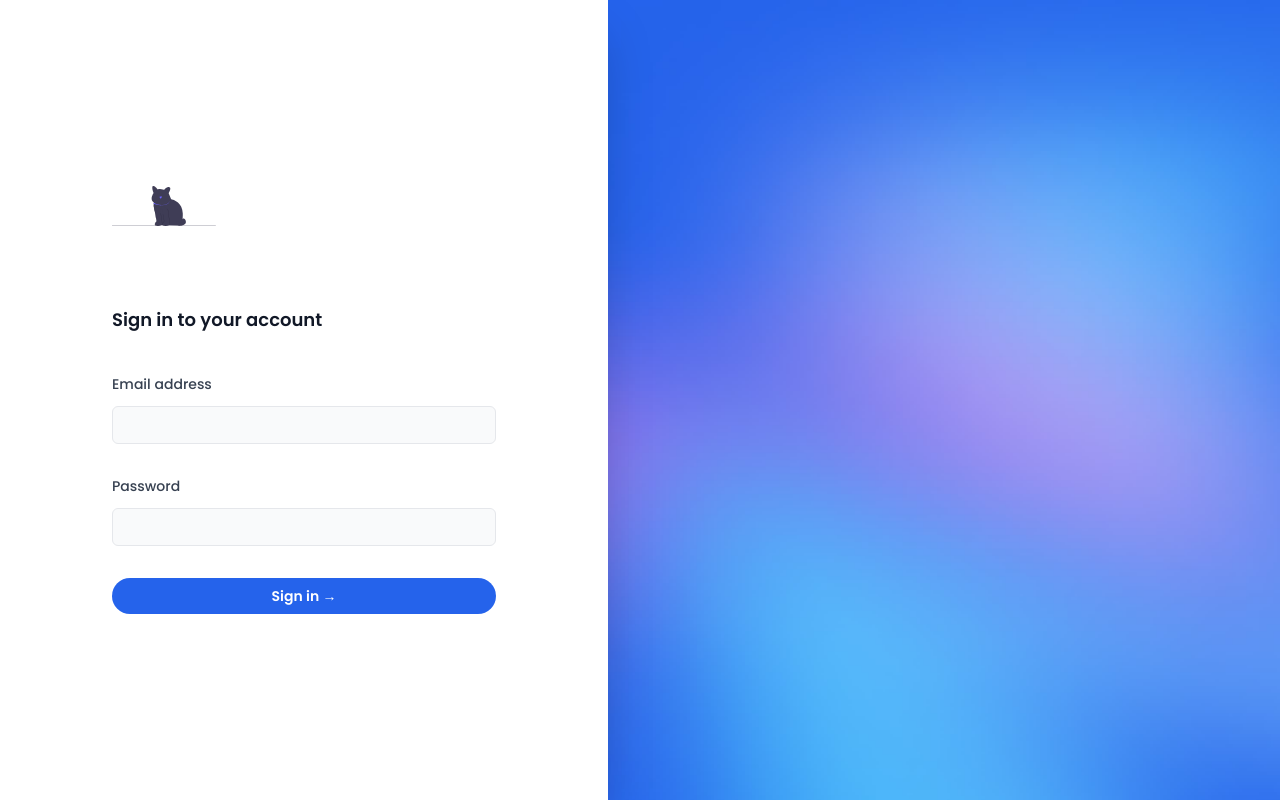
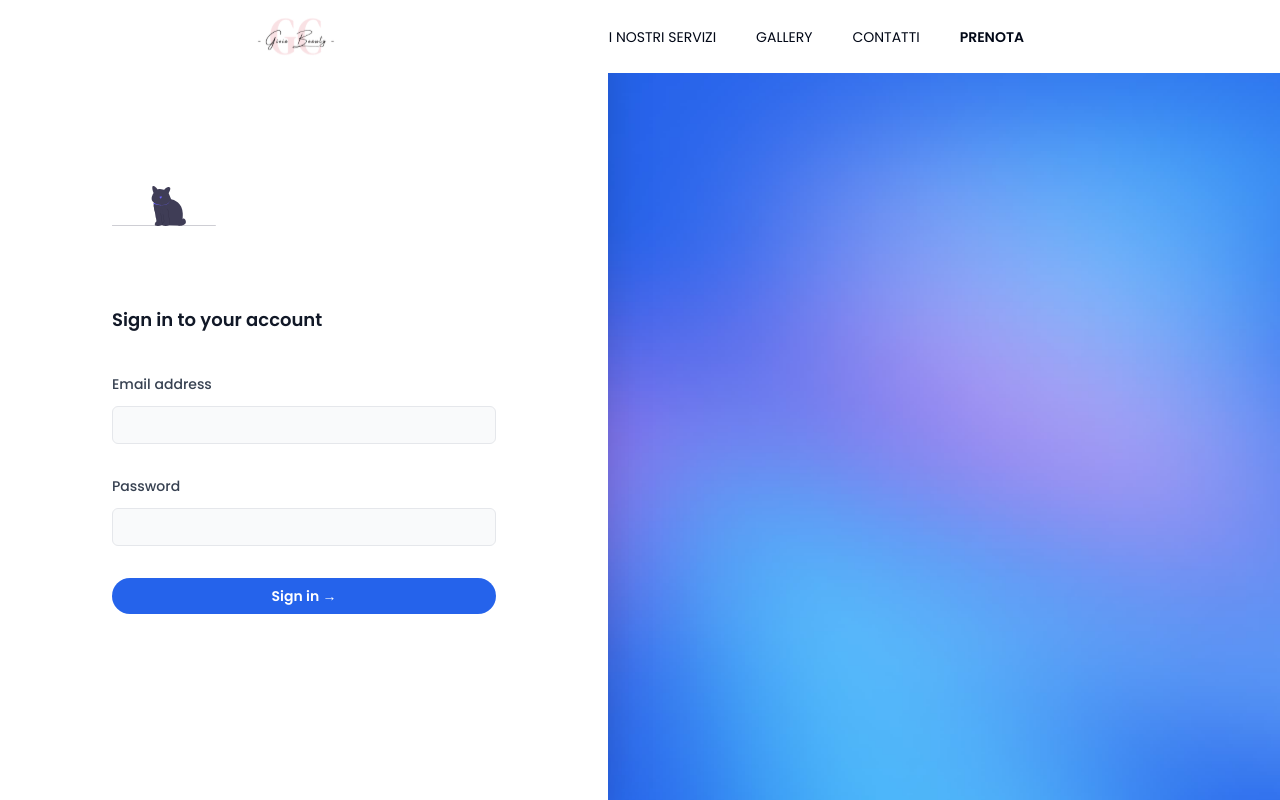
Before and after one commit to victorwp288/clinic, a Next.js app: page /login in a window 1280 px wide. Built offline with nearby package versions, Linux system fonts and the light colour scheme; no server answers.

Commit message:
media queries for homepage and adjusted form colors

```diff
--- a/package.json
+++ b/package.json
@@ -36,6 +36,7 @@
     "react-day-picker": "^8.10.0",
     "react-dom": "^18.2.0",
     "react-hook-form": "^7.50.1",
+    "react-scroll": "^1.9.0",
     "react-toastify": "^10.0.4",
     "tailwind-merge": "^2.2.1",
     "tailwindcss": "^3.4.1",
--- a/src/app/page.jsx
+++ b/src/app/page.jsx
@@ -5,10 +5,15 @@ import HeroSection from '@/components/HeroSection'
 export default function Home() {
   return (
     <>
-      <main className="fadeIn animate-fadeIn ">
+      <main className="fadeIn animate-fadeIn bg-white">
         <HeroSection />
-        <ServicesContainer />
-        <BookAppointment />
+        <div id="services">
+          <ServicesContainer />
+        </div>
+
+        <div id="booking-section">
+          <BookAppointment />
+        </div>
       </main>
     </>
   )
--- a/src/components/BookAppointment.jsx
+++ b/src/components/BookAppointment.jsx
@@ -127,12 +127,17 @@ const BookAppointment = () => {
     day <= new Date() || day.getDay() === 0 || day.getDay() === 6
 
   return (
+    <div className=" m-auto mt-12 w-[95vw] space-y-8 p-5 sm:p-1 md:w-[70vw]">
+      <div className="flex flex-col gap-4 py-4">
+        <h4 className="text-xs font-extrabold text-[#dec3c5] ">
+          CONCEDITI UN MOMENTO DI RELAX
+        </h4>
+        <h2 className="font-serif text-3xl font-bold tracking-tight">
+          Prenota un appuntamento
+        </h2>
+      </div>
       <Form {...form}>
-      <form
-        onSubmit={form.handleSubmit(handleSubmit)}
-        className="container m-auto mt-12 w-[70vw] space-y-8 p-5"
-      >
-        <h1 className="text-4xl">Book now</h1>
+        <form onSubmit={form.handleSubmit(handleSubmit)}>
           <div className="grid grid-cols-1 gap-8 md:grid-cols-2">
             {/* Calendar */}
             <FormField
@@ -199,6 +204,7 @@ const BookAppointment = () => {
                   <FormLabel>Appointment Type</FormLabel>
                   <FormControl>
                     <select
+                      className=" rounded-lg border border-[#e5e7eb] px-3 py-2 text-sm"
                       {...field}
                       onChange={(e) => {
                         const selectedType = appointmentTypes.find(
@@ -286,6 +292,7 @@ const BookAppointment = () => {
         </form>
         <ToastContainer />
       </Form>
+    </div>
   )
 }
 
--- /dev/null
+++ b/src/components/BurgerMenu.jsx
@@ -0,0 +1,62 @@
+'use client'
+
+import { useEffect, useRef } from 'react'
+import Link from 'next/link'
+
+const BurgerMenu = ({ isOpen, setIsOpen, menuItems }) => {
+  const linksRef = useRef(null)
+
+  useEffect(() => {
+    if (isOpen) {
+      linksRef.current.classList.add('flex')
+      linksRef.current.classList.remove('hidden')
+    } else {
+      linksRef.current.classList.add('hidden')
+      linksRef.current.classList.remove('flex')
+    }
+  }, [isOpen])
+
+  return (
+    <div className={`relative ${isOpen ? 'z-50' : ''}`}>
+      <button
+        className="relative z-50 flex h-8 w-8 flex-col items-center justify-center space-y-1.5"
+        onClick={() => setIsOpen(!isOpen)}
+      >
+        <span
+          className={`block h-0.5 w-6 bg-black transition-transform duration-300 ease-in-out ${
+            isOpen ? 'translate-y-2 rotate-45' : ''
+          }`}
+        ></span>
+        <span
+          className={`block h-0.5 w-6 bg-black transition-opacity duration-300 ease-in-out ${
+            isOpen ? 'opacity-0' : 'opacity-100'
+          }`}
+        ></span>
+        <span
+          className={`block h-0.5 w-6 bg-black transition-transform duration-300 ease-in-out ${
+            isOpen ? '-translate-y-2 -rotate-45' : ''
+          }`}
+        ></span>
+      </button>
+      <div
+        ref={linksRef}
+        className={` fixed inset-0 hidden flex-col items-start justify-center space-y-4 bg-white px-8 transition-opacity duration-300 ease-in-out ${
+          isOpen ? 'opacity-100' : 'opacity-0'
+        }`}
+      >
+        {menuItems.map((item) => (
+          <Link key={item.id} href={item.link} passHref>
+            <p
+              className="cursor-pointer  text-3xl font-medium"
+              onClick={() => setIsOpen(false)}
+            >
+              {item.label}
+            </p>
+          </Link>
+        ))}
+      </div>
+    </div>
+  )
+}
+
+export default BurgerMenu
--- a/src/components/HeroSection.jsx
+++ b/src/components/HeroSection.jsx
@@ -1,21 +1,22 @@
-"use client";
-import React from 'react'
+import Image from 'next/image'
+import rituale from '@/images/rituale.jpg'
 
 function HeroSection() {
   return (
-    <div
-      className="  z-0  grid h-screen grid-cols-1 items-end justify-center bg-cover bg-center md:grid-cols-2"
-      style={{ backgroundColor: '#faf0f1' }}
-    >
-      <div className=" relative p-24 md:p-24">
-        <h3 className="text-black">
-          “Experience the artistry of beauty transformation at our premier
-          clinic. Discover personalized treatments tailored to enhance your
-          natural radiance and rejuvenate your skin. <br />
-          <br />
-          Step into a world of indulgence and refinement, where every visit
-          leaves you feeling confident, refreshed, and revitalized.”
-        </h3>
+    <div className="relative mb-6 h-screen bg-cover bg-center md:mb-24">
+      <Image
+        className="h-full w-full object-cover"
+        src={rituale}
+        alt="duration of the service"
+      />
+      <div className="absolute inset-0 flex items-center justify-center">
+        <div className="absolute inset-0 bg-gradient-to-t from-zinc-900/80 from-10% to-transparent"></div>
+        <div className="relative p-8 md:p-12">
+          <h3 className="text-center text-3xl font-bold leading-tight text-white">
+            Experience the artistry of beauty transformation at our premier
+            clinic.
+          </h3>
+        </div>
       </div>
     </div>
   )
--- a/src/components/Navbar.jsx
+++ b/src/components/Navbar.jsx
@@ -1,81 +1,85 @@
 'use client'
 
+import Image from 'next/image'
+import logo from '@/images/logo.svg'
+import { Link as ScrollLink } from 'react-scroll'
 import { useRouter } from 'next/navigation'
-import { useEffect, useState } from 'react'
-import Image from 'next/image'
-import ActiveLink from '@/components/ActiveLink'
-import logo from '@/images/logo.svg'
+import { useState } from 'react'
+import BurgerMenu from '@/components/BurgerMenu' // Adjust the import path as necessary
 
 function Navbar() {
   const router = useRouter()
-  const [prevScrollPos, setPrevScrollPos] = useState(0)
-  const [visible, setVisible] = useState(true)
-  const [isMounted, setIsMounted] = useState(false)
+  const [isMenuOpen, setIsMenuOpen] = useState(false)
 
-  useEffect(() => {
-    setIsMounted(true)
-  }, [])
-
-  useEffect(() => {
-    if (!isMounted) return
-
-    const handleScroll = () => {
-      const currentScrollPos = window.scrollY
-      const isVisible =
-        prevScrollPos > currentScrollPos || currentScrollPos < 10
-      setPrevScrollPos(currentScrollPos)
-      setVisible(isVisible)
+  const handleLinkClick = (target) => {
+    if (target.startsWith('#')) {
+      document.querySelector(target).scrollIntoView({ behavior: 'smooth' })
+    } else {
+      router.push(target)
     }
-
-    window.addEventListener('scroll', handleScroll)
-    return () => window.removeEventListener('scroll', handleScroll)
-  }, [isMounted, prevScrollPos])
-
-  const isActive = (route) => {
-    return route === router.pathname
   }
 
-  if (!isMounted) return null
+  const menuItems = [
+    { id: 1, link: '/#services', label: 'I NOSTRI SERVIZI' },
+    { id: 2, link: '/gallery', label: 'GALLERY' },
+    { id: 3, link: '/chisiamo', label: 'CONTATTI' },
+    { id: 4, link: '/#booking-section', label: 'PRENOTA' },
+  ]
 
   return (
-    <div
-      className={`z-100 fixed top-0 flex w-full items-center justify-between bg-white px-24 transition duration-300 ease-in-out ${
-        visible ? '' : 'hidden'
-      }`}
-    >
-      <Image className="h-20 w-20 object-contain" src={logo} alt="Logo" />
-      <ul className="flex gap-10">
+    <div className="fixed top-0 z-50 flex w-full items-center justify-between bg-white px-4 py-4 text-sm transition duration-300 ease-in-out md:px-64">
+      <Image src={logo} className="w-16  lg:w-20" alt="Logo" />
+      <ul className="hidden gap-10 md:flex">
         <li>
-          <ActiveLink
-            href="/gallery"
-            className={
-              isActive('/gallery') ? 'font-bold text-black' : 'text-gray-700'
-            }
+          <ScrollLink
+            to="services"
+            spy={true}
+            smooth={true}
+            offset={-120}
+            duration={300}
+            className="link cursor-pointer"
+            activeClass="active-link"
+          >
+            I NOSTRI SERVIZI
+          </ScrollLink>
+        </li>
+        <li>
+          <a
+            onClick={() => handleLinkClick('/gallery')}
+            className="link cursor-pointer"
           >
             GALLERY
-          </ActiveLink>
+          </a>
         </li>
         <li>
-          <ActiveLink
-            href="#contacts"
-            className={
-              isActive('/contatti') ? 'font-bold text-black' : 'text-gray-700'
-            }
+          <a
+            onClick={() => handleLinkClick('/chisiamo')}
+            className="link cursor-pointer"
           >
             CONTATTI
-          </ActiveLink>
+          </a>
         </li>
         <li>
-          <ActiveLink
-            href="/"
-            className={`rounded-md border border-black px-4 py-2 font-bold text-black hover:bg-gray-200 ${
-              isActive('/') ? 'bg-gray-200' : ''
-            }`}
+          <ScrollLink
+            to="booking-section"
+            spy={true}
+            smooth={true}
+            offset={-80}
+            duration={300}
+            className="link cursor-pointer font-semibold"
+            activeClass="active-link"
           >
-            PRENOTA UN APPUNTAMENTO
-          </ActiveLink>
+            PRENOTA
+          </ScrollLink>
         </li>
       </ul>
+      <div className="md:hidden">
+        <BurgerMenu
+          isOpen={isMenuOpen}
+          setIsOpen={setIsMenuOpen}
+          menuItems={menuItems}
+        />
+      </div>
     </div>
   )
 }
--- a/src/styles/tailwind.css
+++ b/src/styles/tailwind.css
@@ -16,7 +16,7 @@
     --popover: 0 0% 100%;
     --popover-foreground: 222.2 84% 4.9%;
 
-    --primary: 222.2 47.4% 11.2%;
+    --primary: 352 24% 77%;
     --primary-foreground: 210 40% 98%;
 
     --secondary: 210 40% 96.1%;
@@ -73,6 +73,43 @@
   body {
     @apply bg-background text-foreground;
   }
+
+  .active-link {
+  }
+
+  .active-link {
+    color: #d2b5b8;
+    font-weight: 600;
+    text-decoration: underline;
+    text-decoration-color: #d2b5b8;
+    text-underline-offset: 5.5px;
+    text-decoration-thickness: 1.5px;
+    letter-spacing: -0.2px;
+  }
+
+  .link {
+    position: relative;
+  }
+
+  .link::before {
+    content: '';
+    position: absolute;
+    bottom: -2px;
+    left: 0;
+    right: 0;
+    height: 1.5px;
+    background-color: transparent;
+    transition: background-color 0.3s ease;
+    z-index: -1;
+  }
+
+  .link:hover::before {
+    background-color: #000; /* Color of the hover effect */
+  }
+
+  .active-link:hover(.link:hover::before) {
+    background-color: transparent; /* Color of the hover effect */
+  }
 }
 .max-h-0 {
   max-height: 0;
```
Also changed, not shown: src/components/Accordion.jsx (+9 -18 lines), src/components/ServicesContainer.jsx (+84 -54 lines), src/components/ui/form.jsx (+47 -41 lines), 1 other file (tests, documents, lock files or other folders). Lines whose indentation alone changed are shown as unchanged.
